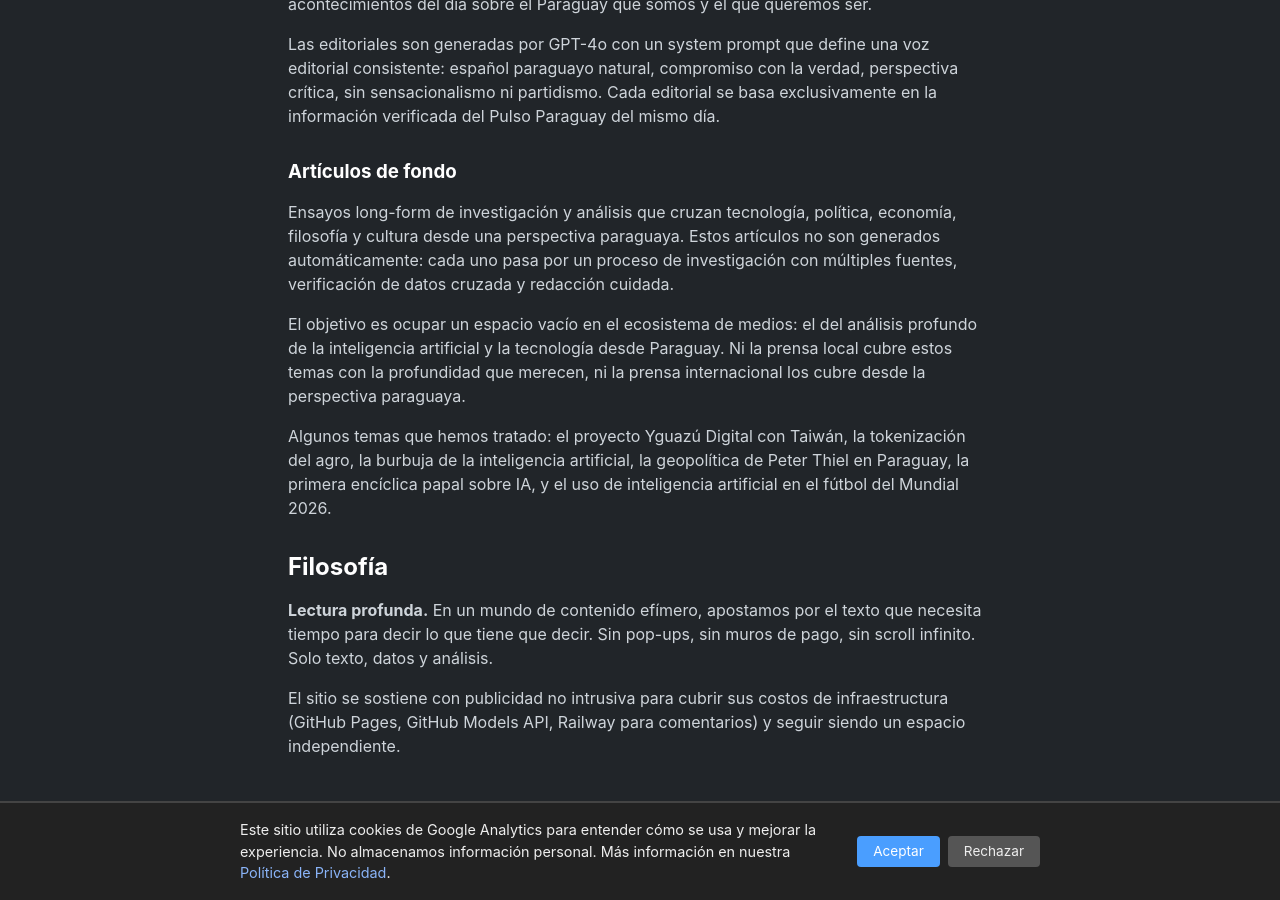
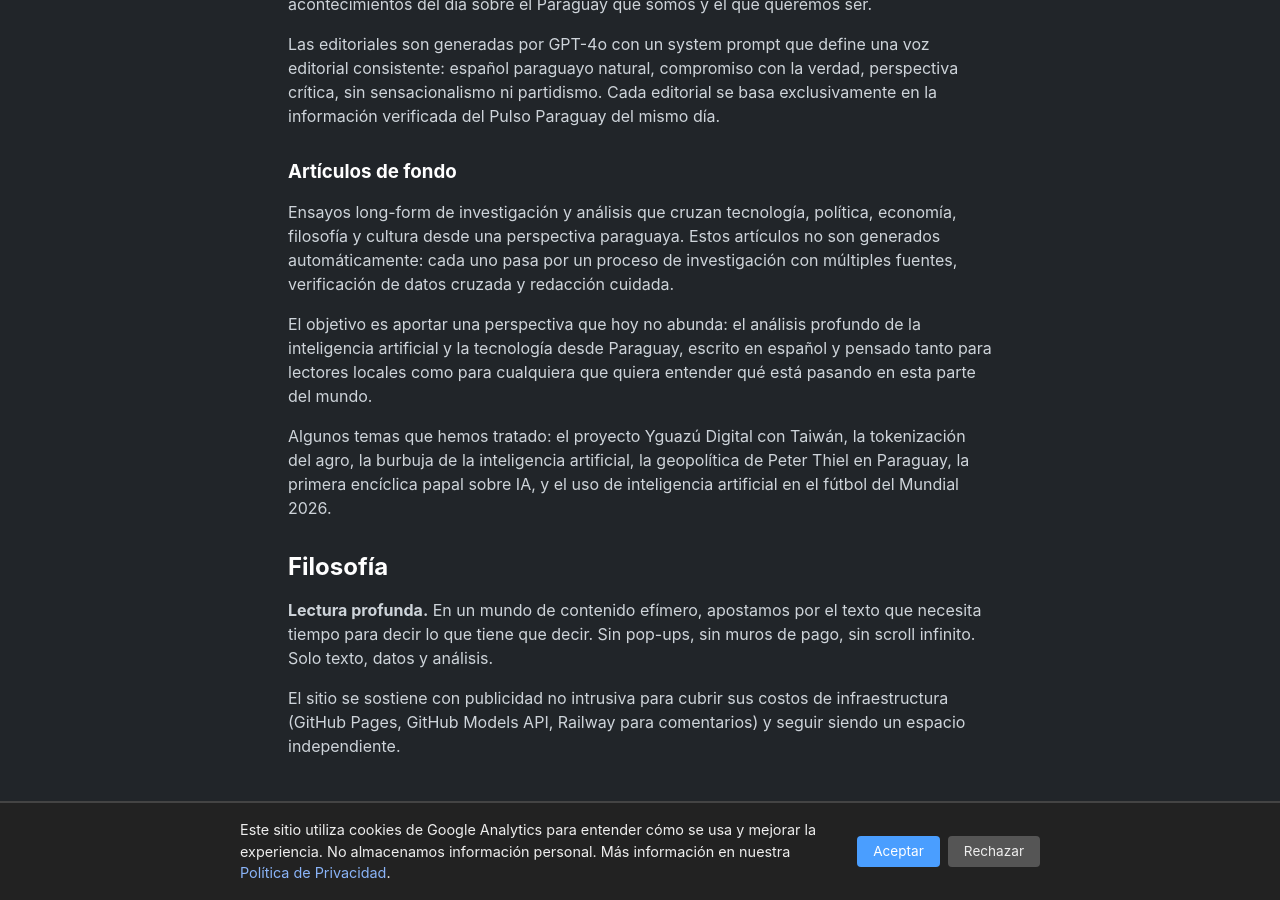
Before and after one commit to miravosqueinteresante/muchotexto.net, a Jekyll site: the page built from about.markdown, in a window 1280 px wide and 900 px high, scrolled down 936 px. Built offline with Jekyll 4.4.1, drawn with Linux system fonts in a browser that asks for light colours.

Commit message:
content: suavizar tono en /about/ (no criticar medios)

```diff
--- a/about.markdown
+++ b/about.markdown
@@ -30,7 +30,7 @@ Las editoriales son generadas por GPT-4o con un system prompt que define una voz
 
 Ensayos long-form de investigación y análisis que cruzan tecnología, política, economía, filosofía y cultura desde una perspectiva paraguaya. Estos artículos no son generados automáticamente: cada uno pasa por un proceso de investigación con múltiples fuentes, verificación de datos cruzada y redacción cuidada.
 
-El objetivo es ocupar un espacio vacío en el ecosistema de medios: el del análisis profundo de la inteligencia artificial y la tecnología desde Paraguay. Ni la prensa local cubre estos temas con la profundidad que merecen, ni la prensa internacional los cubre desde la perspectiva paraguaya.
+El objetivo es aportar una perspectiva que hoy no abunda: el análisis profundo de la inteligencia artificial y la tecnología desde Paraguay, escrito en español y pensado tanto para lectores locales como para cualquiera que quiera entender qué está pasando en esta parte del mundo.
 
 Algunos temas que hemos tratado: el proyecto Yguazú Digital con Taiwán, la tokenización del agro, la burbuja de la inteligencia artificial, la geopolítica de Peter Thiel en Paraguay, la primera encíclica papal sobre IA, y el uso de inteligencia artificial en el fútbol del Mundial 2026.
 
```
